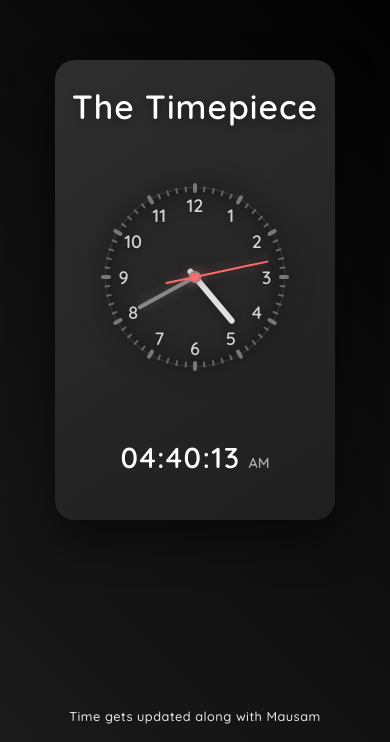
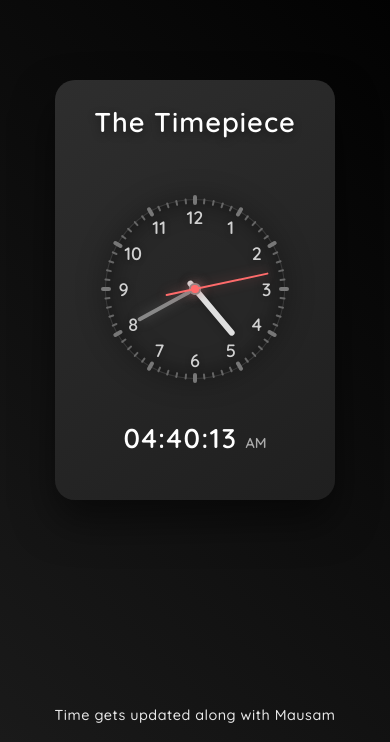
Before and after one commit to mausam-005/clock-app, a plain HTML site: page index.html in a window 390 px wide. Shown: the part 102-844 px from the top of the page. Drawn offline with Linux system fonts and the light colour scheme.

Commit message:
Fixed Responsiveness

```diff
--- a/style.css
+++ b/style.css
@@ -326,7 +326,11 @@ body {
     }
 }
 
-@media (max-width: 440px) {
+@media (max-width: 410px) {
+    .clock-container {
+        width: 420px;
+    }
+
     .clock {
         padding: 25px;
         max-width: 90%;
@@ -364,16 +368,32 @@ body {
         height: calc(90px + 15px);
     }
 
+    .digital-clock {
+        margin-top: 10px;
+    }
+
+    .title {
+        font-size: 1.7rem;
+    }
+
     .digital-clock .time {
-        font-size: 1.8rem;
+        font-size: 1.7rem;
     }
 
     .digital-clock .ampm {
         font-size: 0.9rem;
     }
+
+    .footer-text{
+        font-size: 0.9rem;
+    }
 }
 
 @media (max-width: 320px) {
+    .clock-container {
+        width: 300px;
+    }
+
     .clock {
         padding: 25px;
         max-width: 90%;
@@ -413,6 +433,11 @@ body {
 
     .title {
         font-size: 1.6rem;
+        margin-bottom: 20px;
+    }
+
+    .digital-clock {
+        margin-top: 0;
     }
 
     .digital-clock .time {
```
